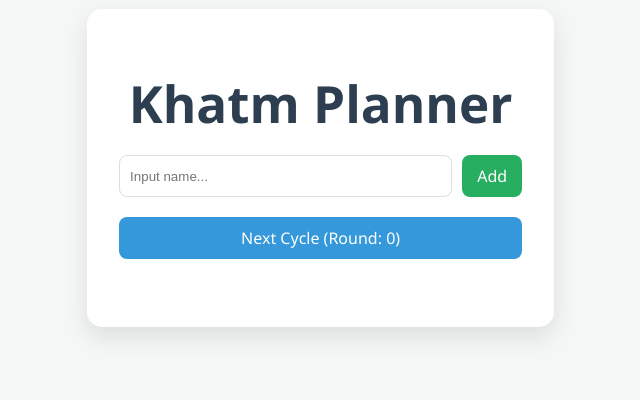
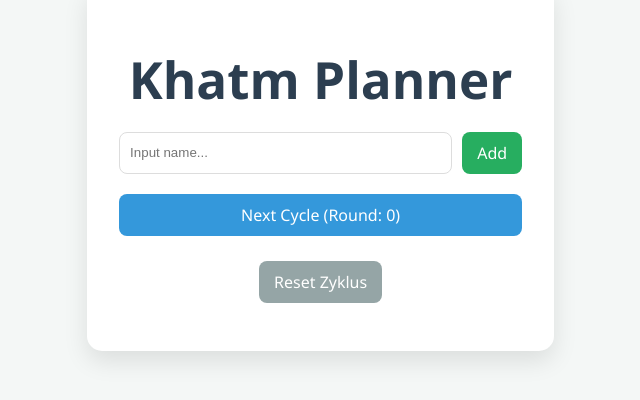
Before and after one commit to malsharef/Khatm-Splitter, a React (Vite) app: page / in a window 1280 px wide. Shown: the part 232-632 px from the top of the page, without its empty margins (329-969 px from the left). Built offline with nearby package versions, Linux system fonts and the light colour scheme.

Commit message:
added local saving for cycle and reset cycle

```diff
--- a/src/App.jsx
+++ b/src/App.jsx
@@ -5,7 +5,7 @@ import './App.css';
 
 function App() {
     // State für die Namen
-    const [names, setNames] = useState(() =>{
+    const [names, setNames] = useState(() => {
 
         const savedNames = localStorage.getItem('khatm-names');
         if (savedNames) return JSON.parse(savedNames);
@@ -13,29 +13,35 @@ function App() {
     });
 
     // State für den aktuellen Zyklus
-    const [cycle, setCycle] = useState(0);
+    const [cycle, setCycle] = useState(() => {
+        const savedCycles = localStorage.getItem('khatm-cycles');
+        if (savedCycles) return Number(savedCycles); else return 0;
+    });
 
-    const[inputText, setInputText] = useState('');
+    const [inputText, setInputText] = useState('');
 
     useEffect(() => {
         localStorage.setItem('khatm-names', JSON.stringify(names));
     }, [names])
-    // Wir berechnen die Verteilung basierend auf dem State
+
+    useEffect(() => {
+        localStorage.setItem('khatm-cycle', cycle.toString());
+    }, [cycle]);
+
     const distribution = Array.isArray(names) ? calculateDistribution(names, cycle) : [];
 
-    const handleAddName = (e) =>{
-        if(e) e.preventDefault();
-        if (inputText.trim() !== ""){
+    const handleAddName = (e) => {
+        if (e) e.preventDefault();
+        if (inputText.trim() !== "") {
             setNames([...names, inputText]);
             setInputText("");
         }
     }
 
-    const removeName = (indexToRemove) =>{
+    const removeName = (indexToRemove) => {
         setNames(names.filter((_, index) => index !== indexToRemove));
     }
-    return (
-        <div className="container">
+    return (<div className="container">
         <h1>Khatm Planner</h1>
 
         <form className="input-group">
@@ -52,10 +58,19 @@ function App() {
         <button className="btn-cycle" onClick={() => setCycle(cycle + 1)}>
             Next Cycle (Round: {cycle})
         </button>
-
+        <button
+            className="btn-reset"
+            style={{ backgroundColor: '#95a5a6', color: 'white', marginTop: '5px' }}
+            onClick={() => {
+                if(window.confirm("Zyklus wirklich auf 0 zurücksetzen?")) {
+                    setCycle(0);
+                }
+            }}
+        >
+            Reset Zyklus
+        </button>
         <ul>
-                {distribution.map((item, index) => (
-                    <li key={index} className="list-item">
+            {distribution.map((item, index) => (<li key={index} className="list-item">
                 <button className="remove-btn" onClick={() => removeName(index)}>✕</button>
                 <strong>👤 {item.name}</strong>
                 <div className="page-info">
@@ -64,8 +79,7 @@ function App() {
                 <div className="page-info">
                     {item.startSurah}:{item.startAyah} bis {item.endSurah}:{item.endAyah}
                 </div>
-                    </li>
-                ))}
+            </li>))}
         </ul>
     </div>);
 }
```
Lines whose indentation alone changed are shown as unchanged.
